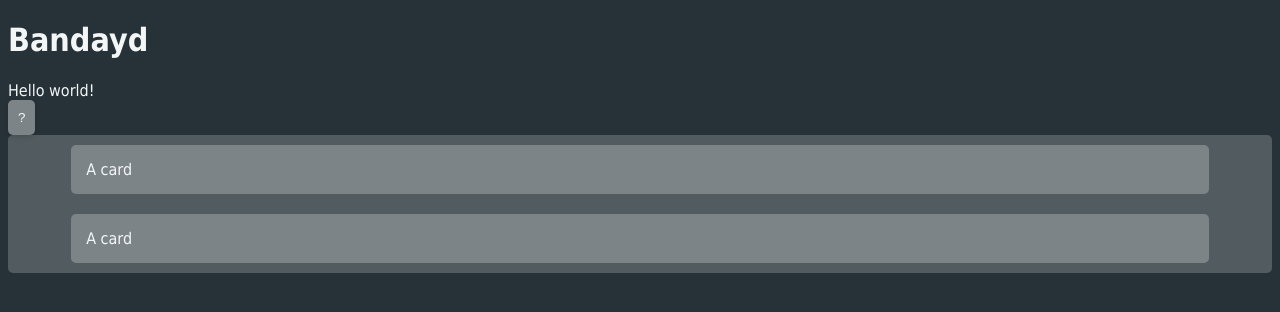
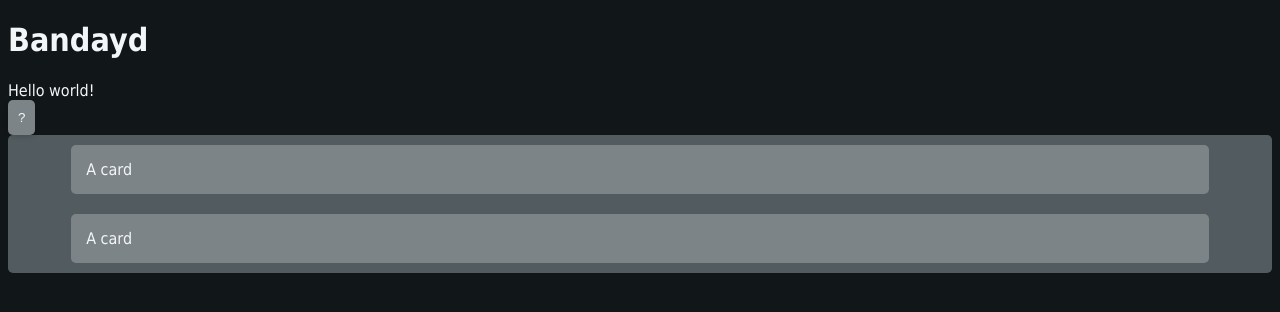
Before and after one commit to Blue-Ocean-Galley/Bandayd, a React app: page / in a window 1280 px wide. Shown: the top 312 px of the page. Built offline with nearby package versions, Linux system fonts and the light colour scheme; the HTML template or start-up script is replaced by a standard one.

Commit message:
Use dark background

```diff
--- a/client/src/styles/globalStyles.js
+++ b/client/src/styles/globalStyles.js
@@ -9,7 +9,7 @@ const GlobalStyle = createGlobalStyle`
     font-size: 62.5%;
   }
   body {
-    background: ${({ theme }) => theme.primary};
+    background: ${({ theme }) => theme.background};
     color: ${({ theme }) => theme.primary_text};
     font-family: Tahoma, Helvetica, Arial, Roboto, sans-serif;
     font-size: 160%;
```
